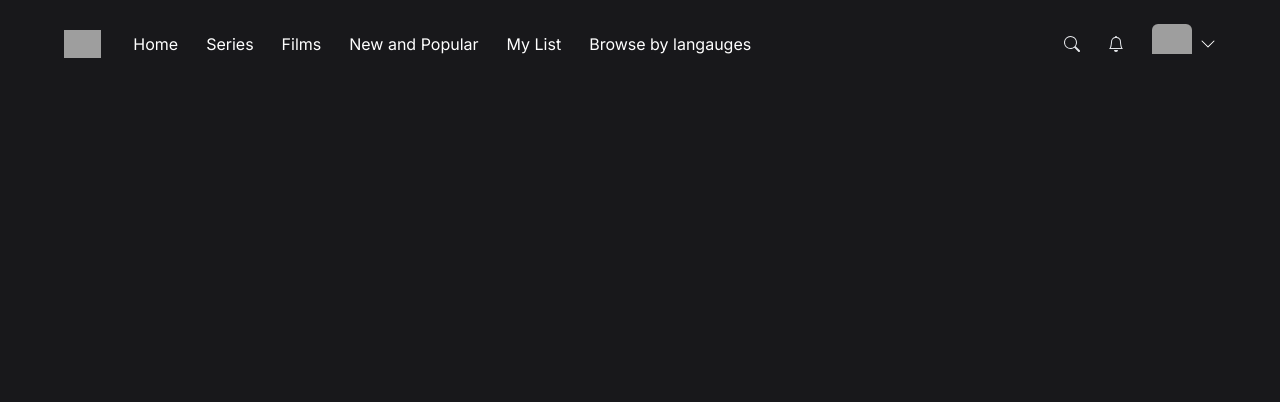
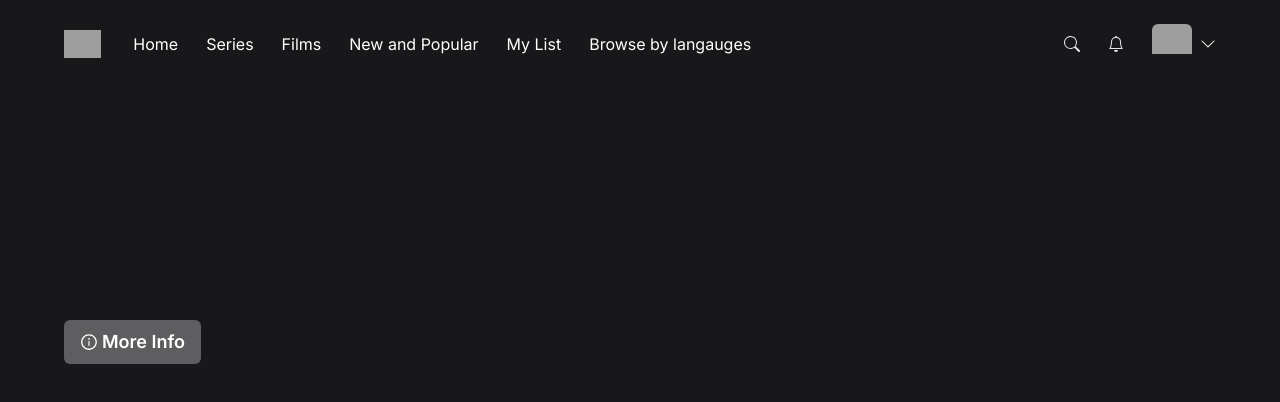
Before and after one commit to shantanuvidhate/Streaming-Platform, a Next.js app: page /home in a window 1280 px wide. Shown: the top 402 px of the page. Built offline with nearby package versions, Linux system fonts and the light colour scheme; no server answers; the database is empty; grey boxes are pictures that could not be loaded.

Commit message:
API response render

```diff
--- a/src/app/components/Billboard.tsx
+++ b/src/app/components/Billboard.tsx
@@ -1,18 +1,30 @@
 "use client"
-import { useEffect } from "react";
+import { useEffect, useState } from "react";
+import {AiOutlineInfoCircle} from "react-icons/ai"
 
 export default function Billboard() {
+    const [data, setData] = useState({ videoUrl: "", thumbnailUrl: "", title: "", description: "" });
 
     useEffect(() => {
-        getRandomMovie ();
-    },[])
+        getRandomMovie();
+    }, [])
 
     const getRandomMovie = async () => {
         let randomMovie = await fetch("http://localhost:3000/api/random")
-        randomMovie = await randomMovie.json();
-        console.log(randomMovie);
+        let randomMovieData = await randomMovie.json();
+        setData(randomMovieData.data);
+        // console.log(randomMovieData.data.videoUrl);
     }
     return (
-        <div></div>
+        <div className="relative h-[56.25vw]">
+            <video autoPlay muted loop className="w-full h-[56.25vw] object-cover brightness-[60%]" src={data?.videoUrl}> </video>
+            <div className="absolute top-[30%] md:top-[40%] ml-4 md:ml-16">
+                <p className="text-white text-1xl md:text-5xl h-full w-[50%] lg:text-6xl font-bold drop-shadow-xl"> {data?.title} </p>
+                <p className="text-white text-[8px] md:text-lg mt-3 md:mt-8 w-[90%] md:w-[80%] lg:w-[50%] drop-shadow-xl"> {data?.description} </p>
+                <div className="flex flex-row items-center mt-3 md:mt-4 gap-3">
+                    <button className="bg-white text-white bg-opacity-30 rounded-md py-1 md:py-2 px-2 md:px-4 w-auto text-xs lg:text-lg font-semibold flex flex-row items-center hover:bg-opacity-20 transition"> <AiOutlineInfoCircle className="mr-1"/> More Info</button>
+                </div>
+            </div>
+        </div>
     );
 }
```
